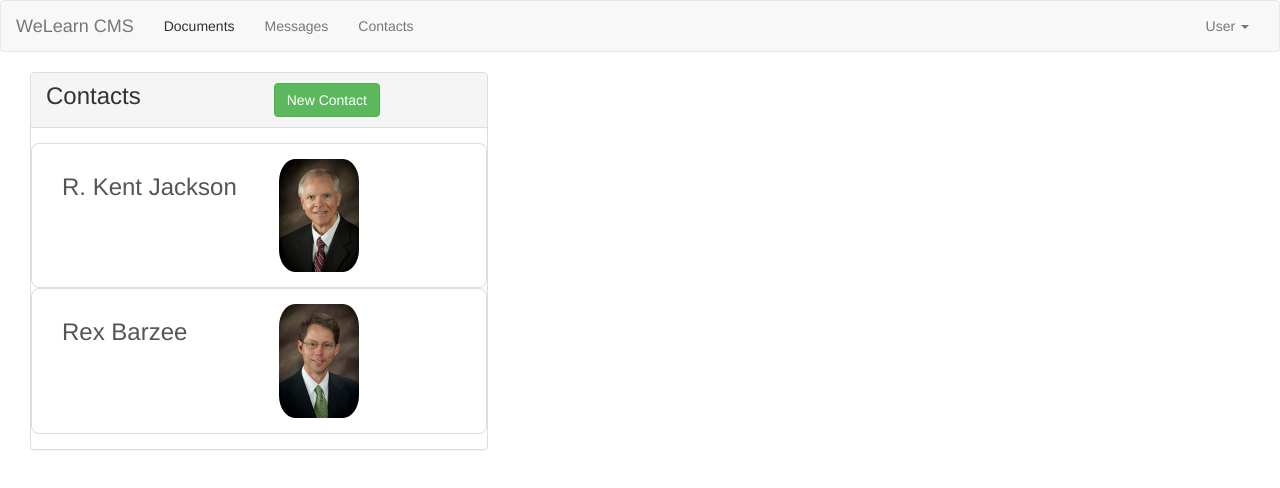
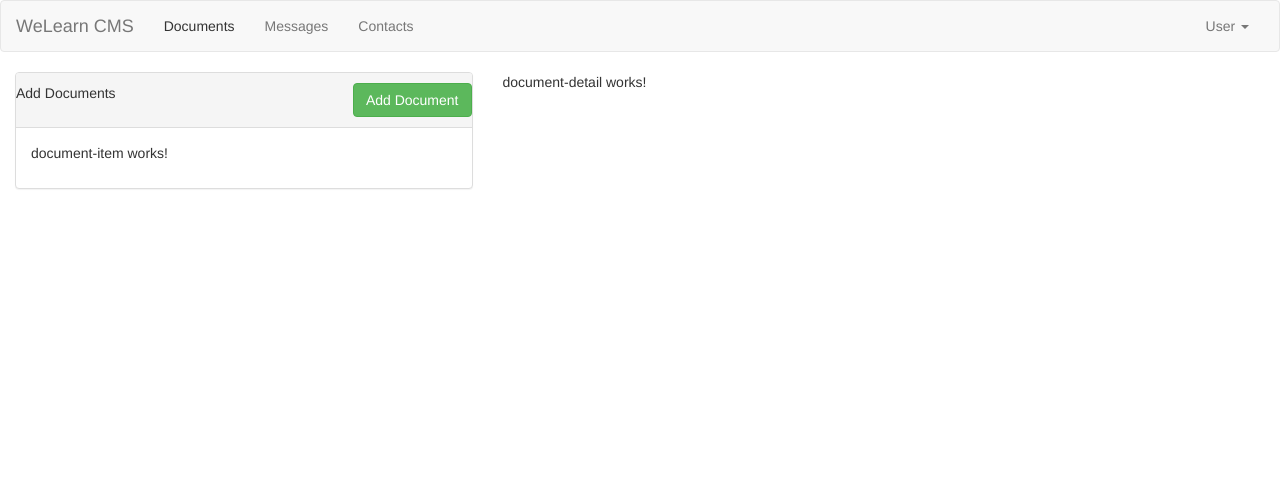
Before and after one commit to EmilyBark3r/cmsW03, an Angular app: page / in a window 1280 px wide. Both pictures are taken after a click on the link "Documents". Shown: the top 488 px of the page. Built offline with nearby package versions, Linux system fonts and the light colour scheme.

Commit message:
documents work

```diff
--- a/src/app/app.component.html
+++ b/src/app/app.component.html
@@ -1,6 +1,6 @@
 <app-header (selectedFeatureEvent)="switchView($event)"></app-header>
 <div class="container pull-left" [ngSwitch]="selectedFeature">
-  <app-documents *ngSwitch="'documents'"></app-documents>
-    <app-message *ngSwitch="'messages'"></app-message>
+  <app-documents *ngSwitchCase="'documents'"></app-documents>
+    <app-message *ngSwitchCase="'messages'"></app-message>
   <app-contacts *ngSwitchDefault></app-contacts>
 </div>
```
